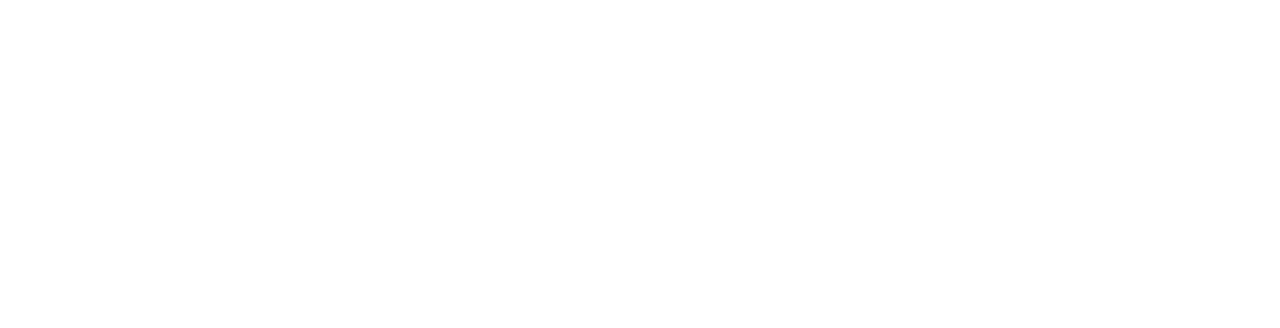
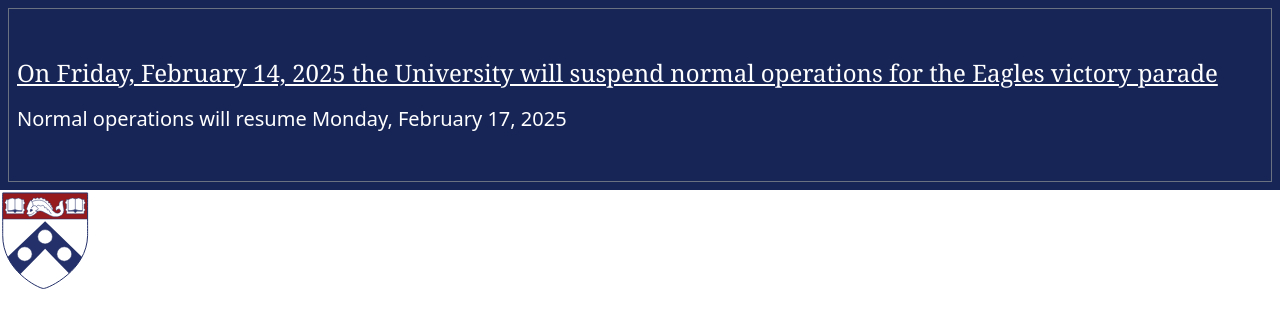
Before and after one commit to Preacher-Y/Gate-clonning, a website: page webpage/index.html in a window 1280 px wide. Drawn offline with Linux system fonts and the light colour scheme.

Commit message:
Alert section done

```diff
--- a/webpage/index.html
+++ b/webpage/index.html
@@ -7,6 +7,21 @@
     <link rel="stylesheet" href="output.css">
 </head>
 <body>
+    <section class="bg-blue-950 ">
+        <div class="p-2">
+            <div class=" border-[0.5px] py-12 px-2  border-gray-500 text-white">
+                <a href="#" class=" hover:no-underline underline font-serif text-2xl">
+                    On Friday, February 14, 2025 the  University will suspend normal operations for the Eagles victory parade
+                </a>
+                <p class="mt-4 font-medium text-xl">Normal operations will resume Monday, February 17, 2025</p>
+            </div>
+        </div>
+    </section>
+    <header class="" onscroll="bgcha(this)">
+        <div>
+            <img src="img/icon/UPenn-logo-pc.svg" alt="UPenn-logo-pc" class="">
+        </div>
 
+    </header>
 </body>
 </html>
```
Also changed, not shown: webpage/img/icon/UPenn-logo-pc.svg (added), webpage/output.css.
